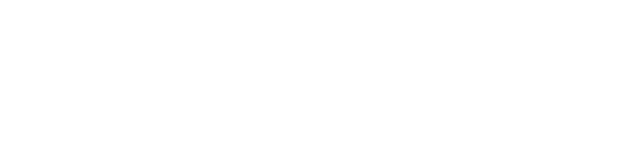
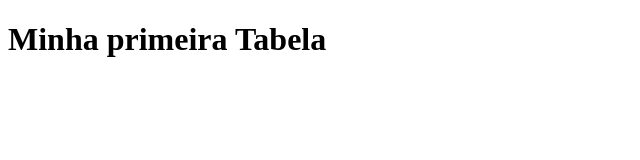
Before and after one commit to joeduardo10/html-css, a plain HTML site: page exercicios/ex023/tabela01.html in a window 1280 px wide. Shown: the whole page, without its empty margins (0-640 px from the left). Drawn offline with Linux system fonts and the light colour scheme.

Commit message:
atualizei

```diff
--- a/exercicios/ex023/tabela01.html
+++ b/exercicios/ex023/tabela01.html
@@ -3,9 +3,10 @@
 <head>
     <meta charset="UTF-8">
     <meta name="viewport" content="width=device-width, initial-scale=1.0">
-    <title>Minha primeira Tabela</title>
+    <title>Tabelas</title>
 </head>
 <body>
+    <h1>Minha primeira Tabela</h1>
     <table>
 
     </table>
```
